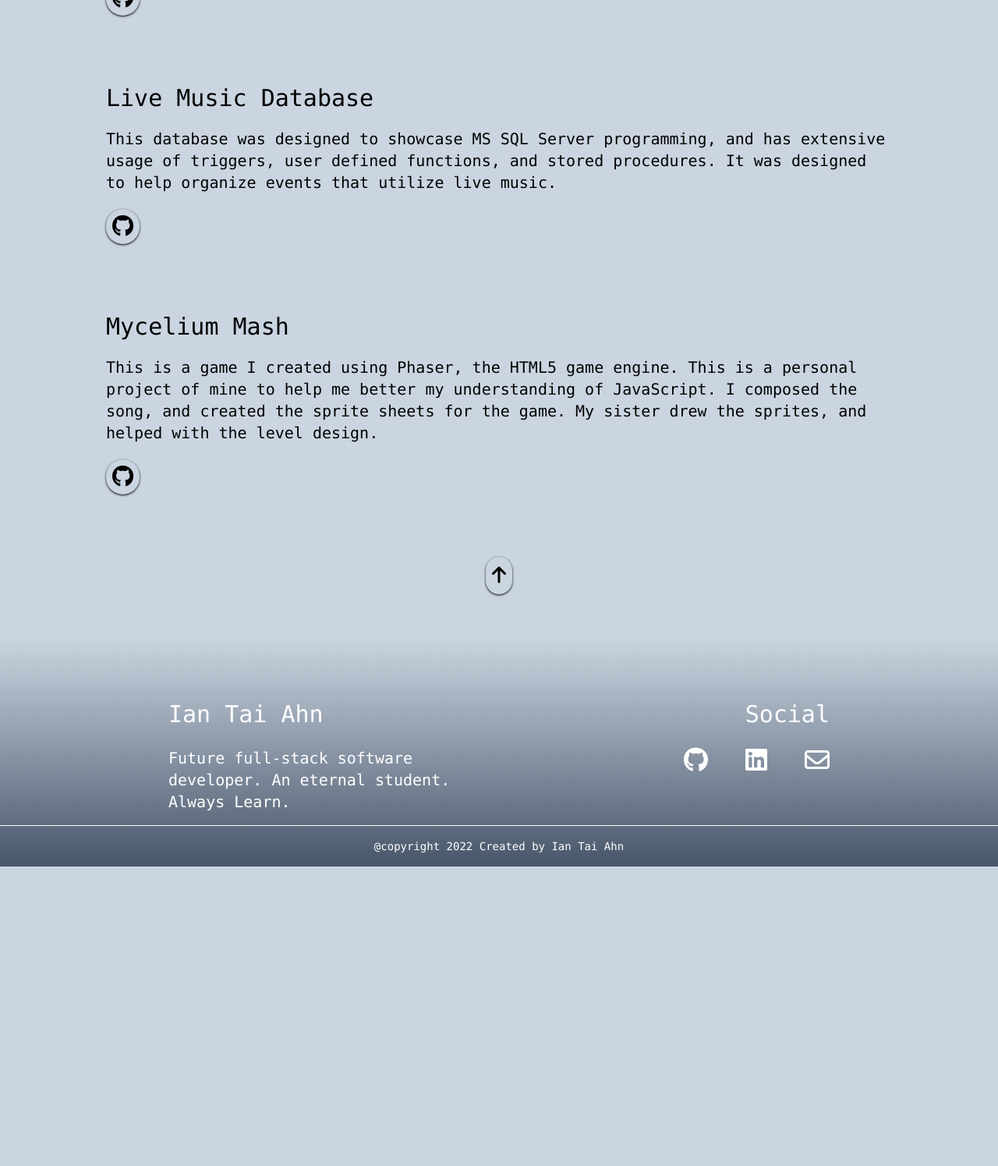
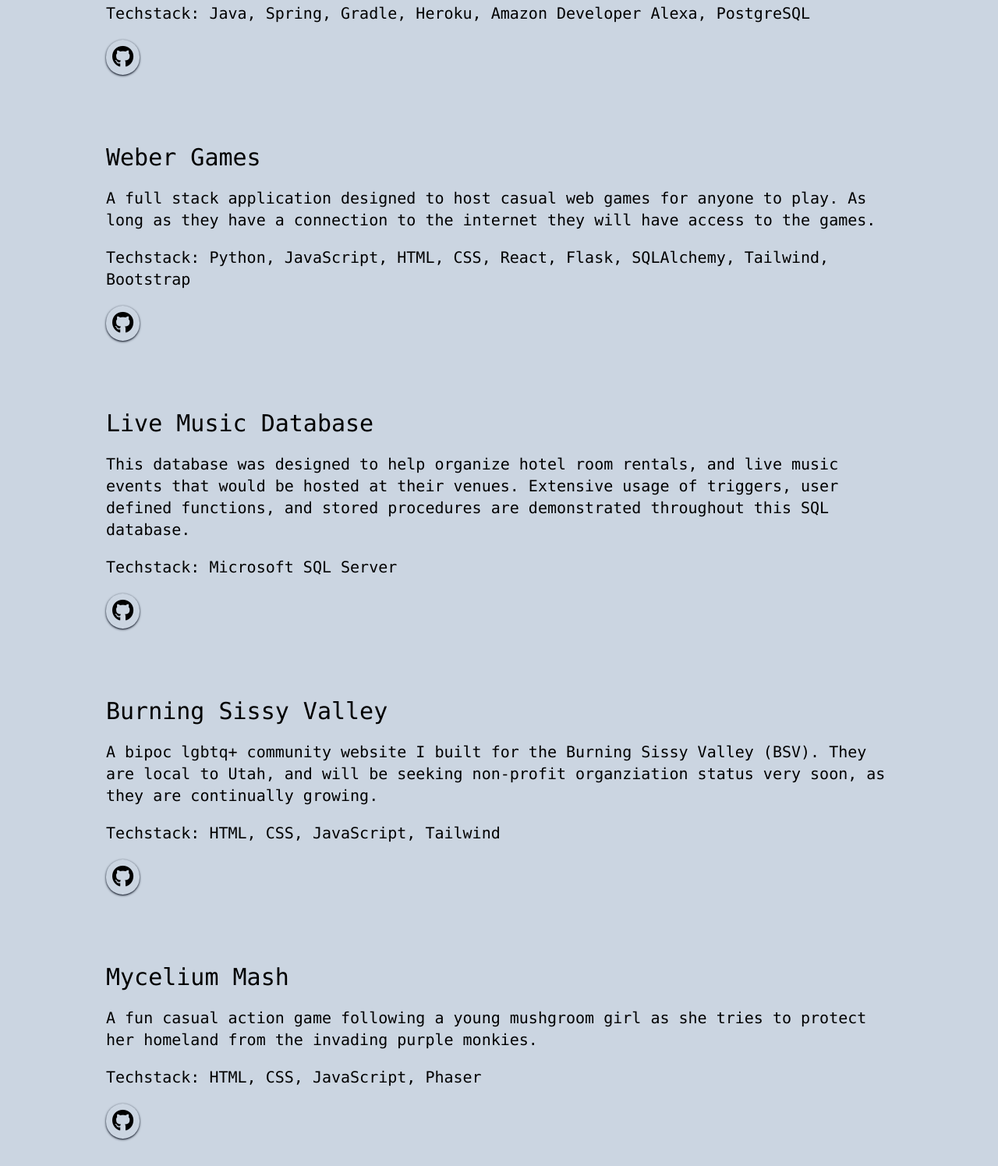
Before and after one commit to IanTaiAhn/Portfolio_v2, a website: page index.html in a window 1280 px wide. Shown: the part 2285-3780 px from the top of the page at 78% size. Before the commit the page ends 3396 px from the top, so only its background shows below. Drawn offline with nearby package versions, Linux system fonts and the light colour scheme.

Commit message:
project updates.

```diff
--- a/index.html
+++ b/index.html
@@ -123,54 +123,85 @@
             Backend, frontend, and SQL projects I've done.
           </p>
           <div class="flex flex-col justify-center space-y-14">
-          <!-- project 1 start -->
+            <!-- P1 -->
             <div class="flex flex-col justify-center items-center p-2">
               <div class="p-2 space-y-5 max-w-5xl">
-                <h1 class="text-2xl text-left sm:text-3xl">Skydiving Helper</h1>
+                <h1 class="text-2xl text-left sm:text-3xl">Skydiving Alexa App</h1>
                 <p class="text-left text-lg sm:text-xl">
-                  A multi-functional app built in Java, using Spring, and Gradle. This app scrapes the HTML on a weather page for data on wind conditions, and inserts it into a remote database. The wind conditions data can be accessed by asking Alexa the proper intent name.
+                  An application that assists skydivers by retreiving weather conditions, specifically wind speed and direction.
+                  This app webscraped this data from a weather webpage, and put the desired information into a database, where it would be later retrieved by Alexa voice commands.
+                  The webscraping, data insertion, data deletion, and data retrieval are all executable via Alexa voice commands.
+                </p>
+                <p class="text-left text-lg sm:text-xl">
+                  Techstack: Java, Spring, Gradle, Heroku, Amazon Developer Alexa, PostgreSQL
                 </p>
                 <a target="_blank" href="https://github.com/IanTaiAhn/Alexa_App" class="rounded-full text-sm p-2 shadow shadow-gray-900 hover:text-teal-400 hover:bg-gray-600 bg-slate-300 transition-all delay-75 float-left">
                   <i class="fa-brands fa-github fa-2x transition-all delay-75 hover:text-teal-400"></i>
                 </a>
               </div>
             </div>
-            <!-- Project 2 -->
+            <!-- P2 -->
+            <div class="flex flex-col justify-center items-center p-2">
+              <div class="p-2 space-y-5 max-w-5xl">
+                <h1 class="text-2xl text-left sm:text-3xl">Weber Games</h1>
+                <p class="text-left text-lg sm:text-xl">
+                  A full stack application designed to host casual web games for anyone to play. As long as they have a connection to the internet they will have access to the games.
+                </p>
+                <p class="text-left text-lg sm:text-xl">
+                  Techstack: Python, JavaScript, HTML, CSS, React, Flask, SQLAlchemy, Tailwind, Bootstrap
+                </p>
+                <a target="_blank" href="https://iantaiahn.github.io/weber_games/" class="rounded-full text-sm p-2 shadow shadow-gray-900 hover:text-teal-400 hover:bg-gray-600 bg-slate-300 transition-all delay-75 float-left">
+                  <i class="fa-brands fa-github fa-2x transition-all delay-75 hover:text-teal-400"></i>
+                </a>
+              </div>
+            </div>
+            <!-- P3 -->
             <div class="flex flex-col justify-center items-center p-2">
               <div class="p-2 space-y-5 max-w-5xl">
                 <h1 class="text-2xl text-left sm:text-3xl">Live Music Database</h1>
                 <p class="text-left text-lg sm:text-xl">
-                  This database was designed to showcase MS SQL Server programming, and has extensive usage of triggers, user defined functions, and stored procedures. It was designed to help organize events that utilize live music.
+                  This database was designed to help organize hotel room rentals, and live music events that would be hosted at their venues.
+                  Extensive usage of triggers, user defined functions, and stored procedures are demonstrated throughout this SQL database.
+                </p>
+                <p class="text-left text-lg sm:text-xl">
+                  Techstack: Microsoft SQL Server
                 </p>
                 <a target="_blank" href="https://github.com/IanTaiAhn/LiveMusicDB" class="rounded-full text-sm p-2 shadow shadow-gray-900 hover:text-teal-400 hover:bg-gray-600 bg-slate-300 transition-all delay-75 float-left">
                   <i class="fa-brands fa-github fa-2x transition-all delay-75 hover:text-teal-400"></i>
                 </a>
               </div>
             </div>
-            <!-- project 3 start -->
+            <!-- P4 -->
             <div class="flex flex-col justify-center items-center p-2">
               <div class="p-2 space-y-5 max-w-5xl">
-                <h1 class="text-2xl text-left sm:text-3xl">Mycelium Mash</h1>
+                <h1 class="text-2xl text-left sm:text-3xl">Burning Sissy Valley</h1>
                 <p class="text-left text-lg sm:text-xl">
-                  This is a game I created using Phaser, the HTML5 game engine. This is a personal project of mine to help me better my understanding of JavaScript. I composed the song, and created the sprite sheets for the game. My sister drew the sprites, and helped with the level design.                </p>
+                  A bipoc lgbtq+ community website I built for the Burning Sissy Valley (BSV). They are local to Utah, and will be seeking non-profit organziation status very soon, as they are continually growing.
+                </p>
+                <p class="text-left text-lg sm:text-xl">
+                  Techstack: HTML, CSS, JavaScript, Tailwind
+                </p>
                 <a target="_blank" href="https://github.com/IanTaiAhn/htdocs" class="rounded-full text-sm p-2 shadow shadow-gray-900 hover:text-teal-400 hover:bg-gray-600 bg-slate-300 transition-all delay-75 float-left">
                   <i class="fa-brands fa-github fa-2x transition-all delay-75 hover:text-teal-400"></i>
                 </a>
               </div>
             </div>
-
-            <!-- <div class="md:flex md:flex-row md:justify-around border-2">
-              <div class="md:w-1/2 pr-12">
-                <img class="object-cover h-full w-3/4 float-right" src="img/project3/project_3_action.png">
-              </div>
-              <div class="md:w-1/2 pl-12 pr-10">
-                <h1 class="text-1xl sm:text-3xl mt-10 sm:mb-8 sm:text-left ">Mycelium Mash</h1>
-                <p class="sm:text-xl text-lg mb-5 mt-5 sm:text-left text-left">This is a game I created using Phaser, the HTML5 game engine. This is a personal project of mine to help me better my understanding of JavaScript. I composed the song, and created the sprite sheets for the game. My sister drew the sprites, and helped with the level design. </p>
-                <a target="_blank" href="https://github.com/IanTaiAhn/htdocs" class="float-center md:float-left rounded-full bg-slate-300 text-sm p-2 shadow shadow-gray-900 hover:text-teal-400 hover:bg-gray-600">
-                  <i class="fa-brands fa-github fa-2x hover:text-teal-400 hover:cursor-pointer"></i>
+            <!-- P5 -->
+            <div class="flex flex-col justify-center items-center p-2">
+              <div class="p-2 space-y-5 max-w-5xl">
+                <h1 class="text-2xl text-left sm:text-3xl">Mycelium Mash</h1>
+                <p class="text-left text-lg sm:text-xl">
+                  A fun casual action game following a young mushgroom girl as she tries to protect her homeland from the invading purple monkies.
+                </p>
+                <p class="text-left text-lg sm:text-xl">
+                  Techstack: HTML, CSS, JavaScript, Phaser
+                </p>
+                <a target="_blank" href="https://github.com/IanTaiAhn/htdocs" class="rounded-full text-sm p-2 shadow shadow-gray-900 hover:text-teal-400 hover:bg-gray-600 bg-slate-300 transition-all delay-75 float-left">
+                  <i class="fa-brands fa-github fa-2x transition-all delay-75 hover:text-teal-400"></i>
                 </a>
               </div>
-            </div> -->
+            </div>
+            <!-- Project end -->
           </div>
         </div>
       </section>
@@ -196,7 +227,7 @@
           <div class="md:flex md:flex-row md:justify-evenly md:ml-52 md:mr-52 ">
             <div class="md:w-1/2 pl-2">
             <h1 class="text-xl sm:text-3xl mt-10 sm:mb-6">Ian Tai Ahn</h1>
-            <p class="sm:text-xl text-md mb-4 mt-2"> Future full-stack software developer. An eternal student. Always Learn.
+            <p class="sm:text-xl text-md mb-4 mt-2"> Software Engineer. An eternal student. Always Learning.
             </p>
             </div>
             <div class="md:w-1/2 pr-2">
@@ -215,19 +246,6 @@
             </div>
         </div>
       </footer>
-
-      <!-- <script>
-        function Menu(e){
-          let list = document.querySelector('ul');
-          e.name === 'menu' ? (e.name = "close",list.classList.add('top-[80px]') , list.classList.add('opacity-90'), list.classList.add('bg-slate-500')) :( e.name = "menu" ,list.classList.remove('top-[80px]'),list.classList.remove('opacity-100'),list.classList.remove('bg-slate-500'));
-        }
-        function exitNav(e) {
-          let list = document.querySelector('ul');
-          let closeNav = document.getElementById("ham").click();
-          e.name === 'menu' ? (e.name = "menu" ,list.classList.remove('top-[80px]'),list.classList.remove('opacity-100'),list.classList.remove('bg-slate-500')) :( e.name = "menu" ,list.classList.remove('top-[80px]'),list.classList.remove('opacity-100'),list.classList.remove('bg-slate-500'));
-        }
-      </script> -->
       <script src="js/navbar.js"></script>
-
 </body>
 </html>
```
